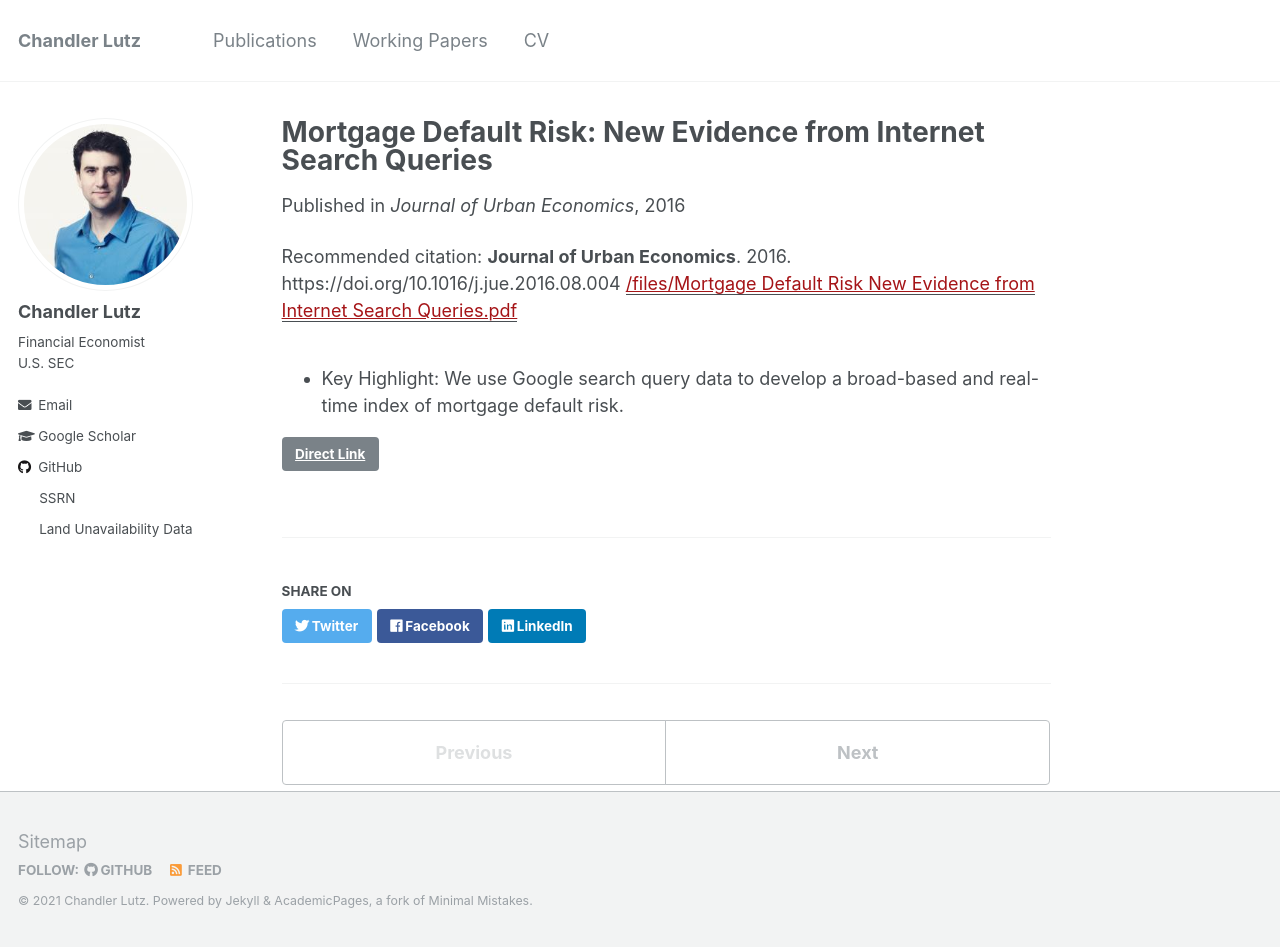
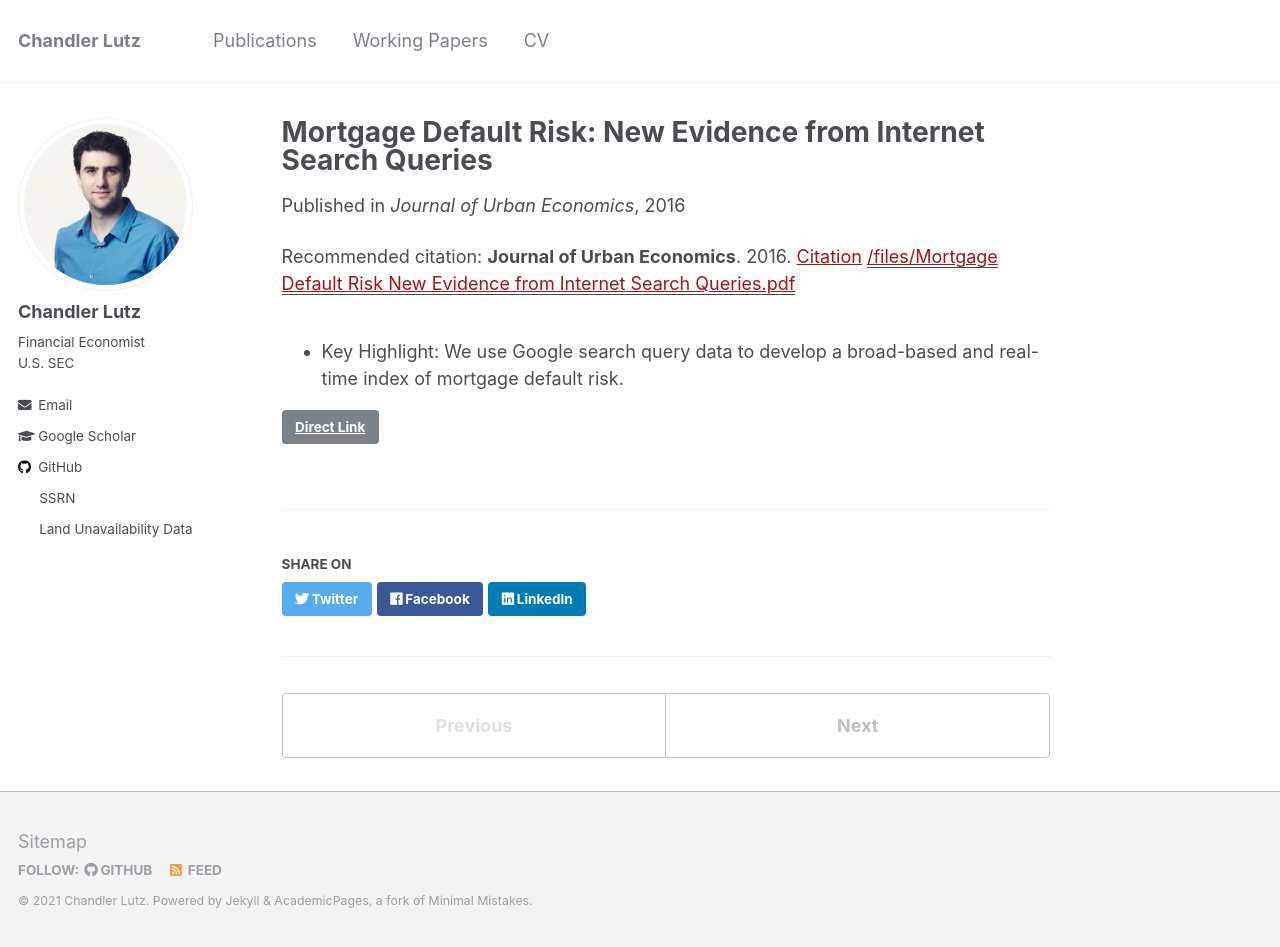
Before and after one commit to ChandlerLutz/ChandlerLutz.github.io, a Jekyll site: the page built from _publications/2016-mortgage-default-risk.md, in a window 1280 px wide and 947 px high. Built offline with Jekyll 4.4.1, drawn with Linux system fonts in a browser that asks for light colours.

Commit message:
Add citation for MDRI paper

```diff
--- a/_publications/2016-mortgage-default-risk.md
+++ b/_publications/2016-mortgage-default-risk.md
@@ -6,6 +6,6 @@ date: 2016-11-01
 venue: 'Journal of Urban Economics'
 paperurl: '/files/Mortgage Default Risk New Evidence from Internet Search Queries.pdf'
 link: 'https://doi.org/10.1016/j.jue.2016.08.004'
-citation: '<b>Journal of Urban Economics</b>. 2016. https://doi.org/10.1016/j.jue.2016.08.004'
+citation: '<b>Journal of Urban Economics</b>. 2016. <a href="https://scholar.google.com/scholar?hl=en&as_sdt=0%2C5&q=%22Mortgage+Default+Risk%3A+New+Evidence+from+Internet+Search+Queries%22&btnG=#d=gs_cit&u=%2Fscholar%3Fq%3Dinfo%3AyHBuTo3EP8gJ%3Ascholar.google.com%2F%26output%3Dcite%26scirp%3D0%26hl%3Den">Citation</a>'
 ---
 * Key Highlight: We use Google search query data to develop a broad-based and real-time index of mortgage default risk.
```
